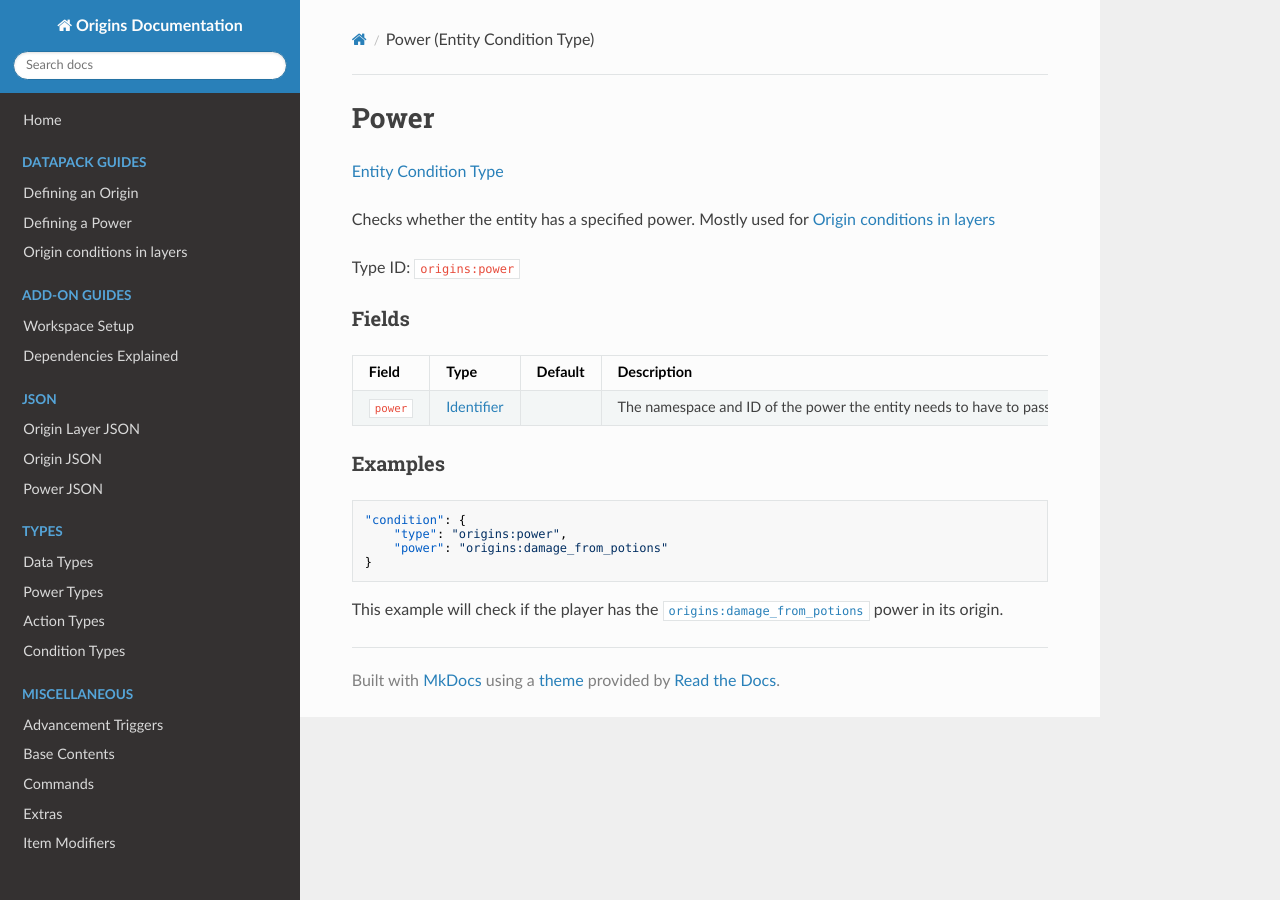
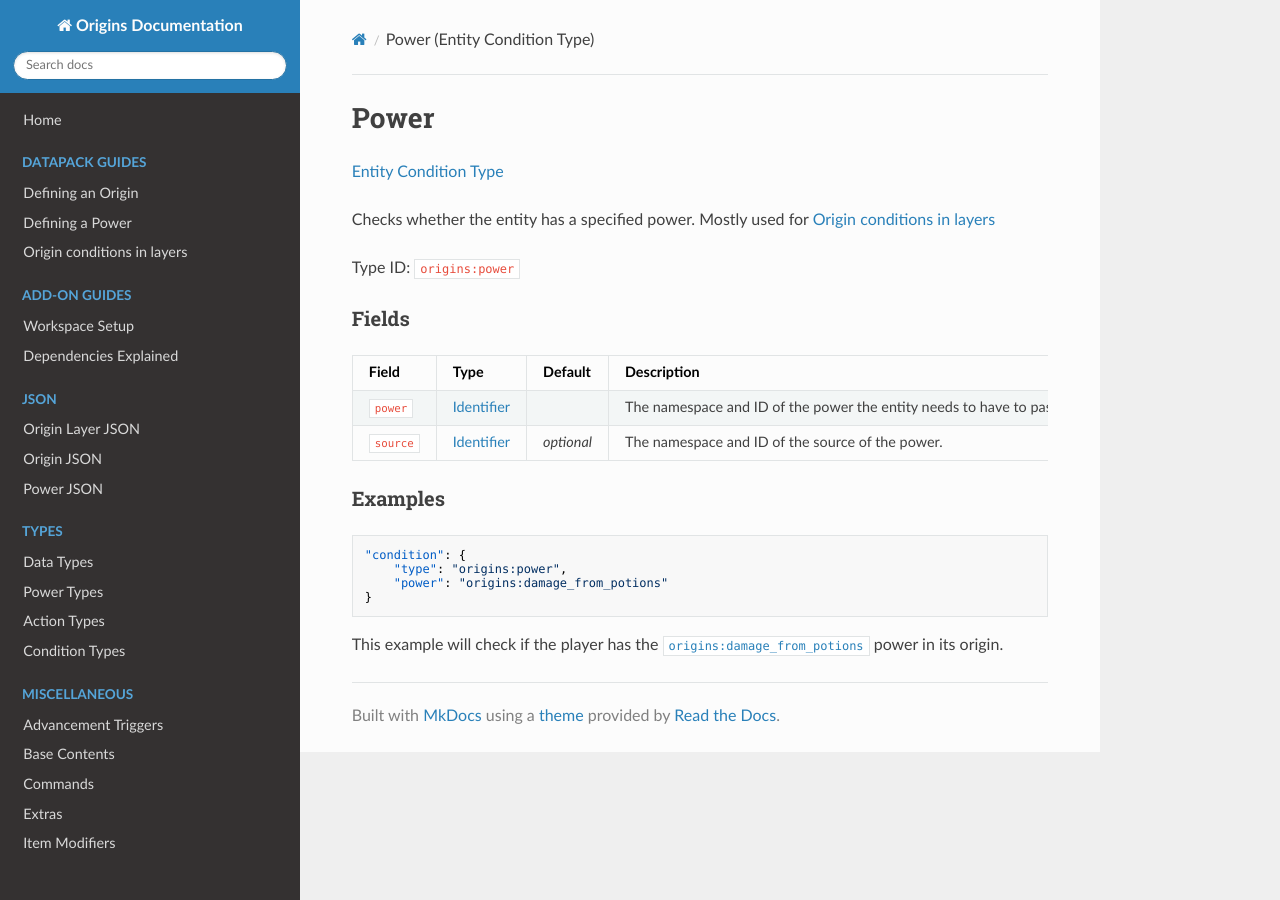
Before and after one commit to apace100/origins-docs, an MkDocs documentation site: the page built from docs/types/entity_condition_types/power.md, in a window 1280 px wide. Built offline with MkDocs 1.6.1, drawn with Linux system fonts in a browser that asks for light colours; nearby versions of some CDN libraries.

Commit message:
Updated docs for `power` entity condition type

```diff
--- a/docs/types/entity_condition_types/power.md
+++ b/docs/types/entity_condition_types/power.md
@@ -17,6 +17,7 @@ Type ID: `origins:power`
 Field  | Type | Default | Description
 -------|------|---------|-------------
 `power` | [Identifier](../data_types/identifier.md) | | The namespace and ID of the power the entity needs to have to pass the check.
+`source` | [Identifier](../data_types/identifier.md) | _optional_ | The namespace and ID of the source of the power.
 
 
 ### Examples
```
